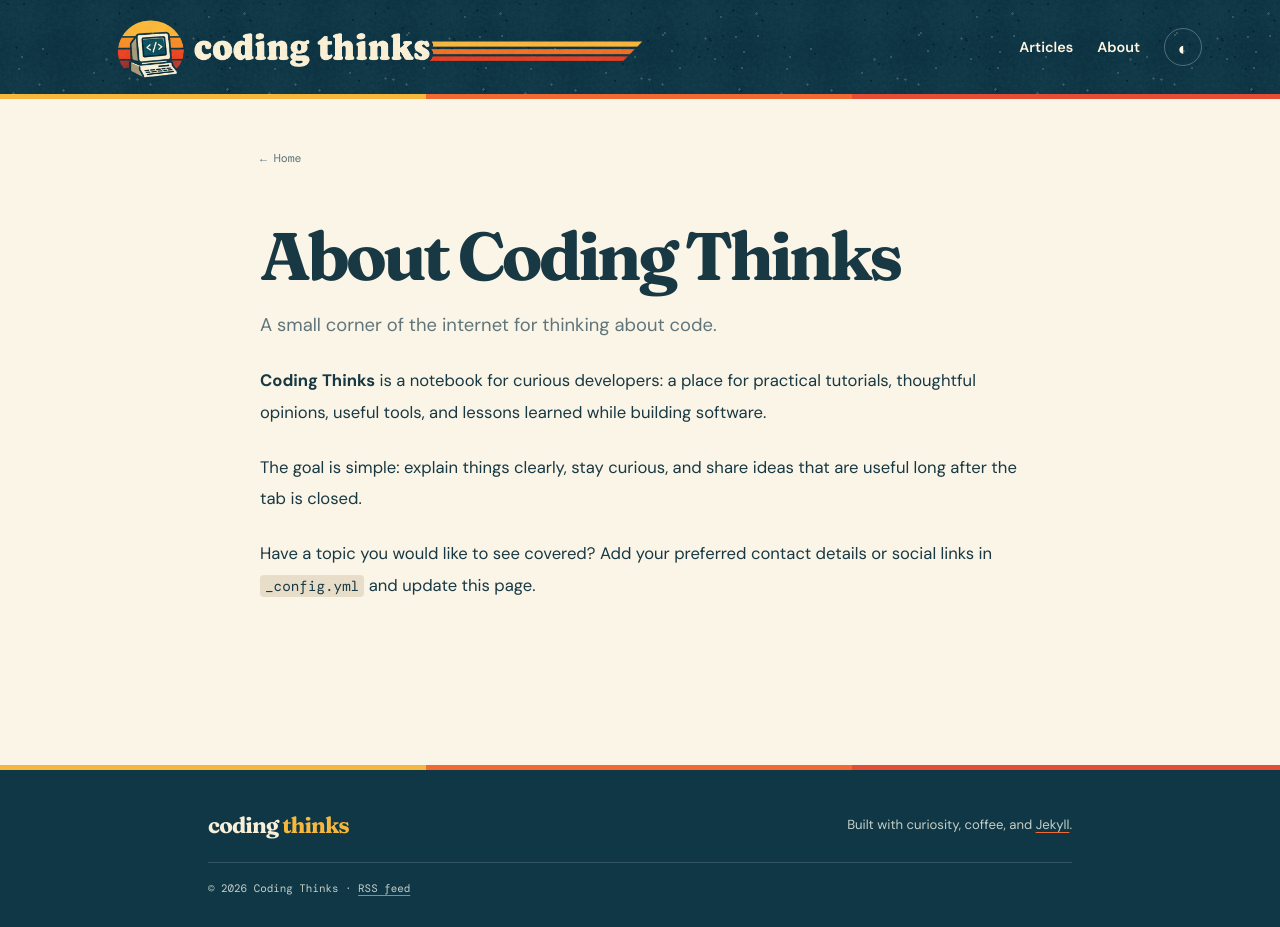
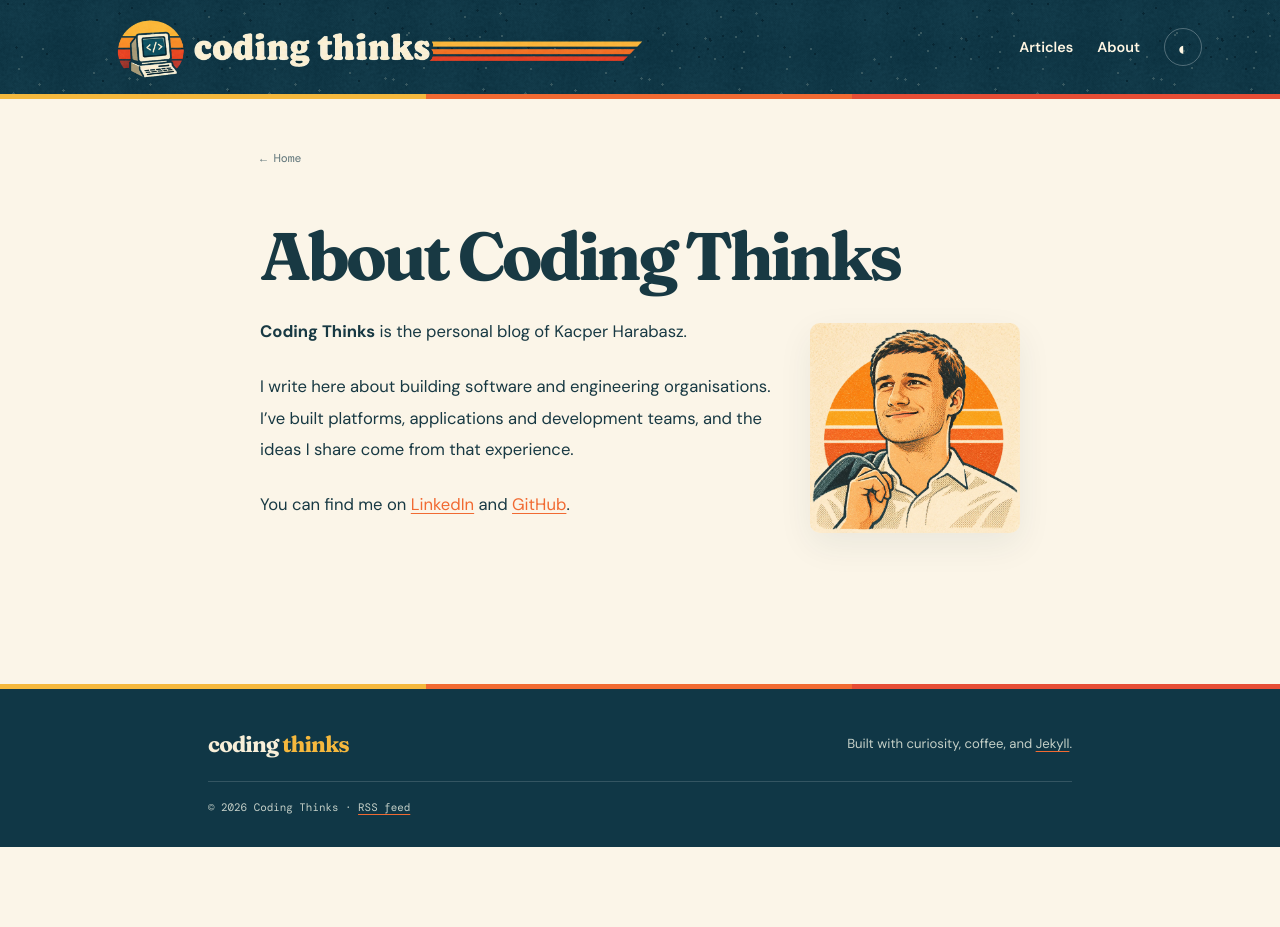
Before and after one commit to kharabasz/codingthinks, a Jekyll site: the page built from about.md, in a window 1280 px wide. Built offline with Jekyll 4.4.1, drawn with Linux system fonts in a browser that asks for light colours; after the commit the page ends 900 px from its top, so only the background shows below that.

Commit message:
Introduce the author on the about page
Co-Authored-By: Claude Opus 5.5 <noreply@anthropic.com>

```diff
--- a/_config.yml
+++ b/_config.yml
@@ -13,7 +13,7 @@ author:
   name: Kacper Harabasz
   bio: Thoughts on code, tools, and the craft of building software.
   github: "https://github.com/kharabasz"
-  linkedin: ""
+  linkedin: "https://www.linkedin.com/in/kharabasz"
 
 plugins:
   - jekyll-feed
--- a/about.md
+++ b/about.md
@@ -2,11 +2,12 @@
 layout: page
 title: About Coding Thinks
 permalink: /about/
-description: A small corner of the internet for thinking about code.
 ---
 
-**Coding Thinks** is a notebook for curious developers: a place for practical tutorials, thoughtful opinions, useful tools, and lessons learned while building software.
+<figure class="author-photo"><img src="{{ '/assets/images/kacper-harabasz.webp' | relative_url }}" alt="Illustrated portrait of Kacper Harabasz in a white shirt, a jacket over his shoulder, in front of an orange striped sun." width="1254" height="1254"></figure>
 
-The goal is simple: explain things clearly, stay curious, and share ideas that are useful long after the tab is closed.
+**Coding Thinks** is the personal blog of Kacper Harabasz.
 
-Have a topic you would like to see covered? Add your preferred contact details or social links in `_config.yml` and update this page.
+I write here about building software and engineering organisations. I've built platforms, applications and development teams, and the ideas I share come from that experience.
+
+You can find me on [LinkedIn]({{ site.author.linkedin }}) and [GitHub]({{ site.author.github }}).
```
Also changed, not shown: assets/css/main.css, assets/images/kacper-harabasz.webp (added).
